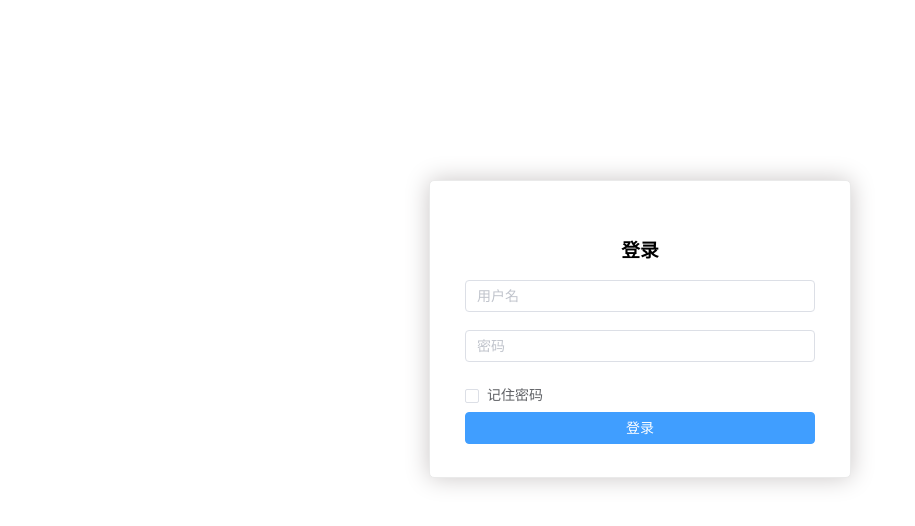
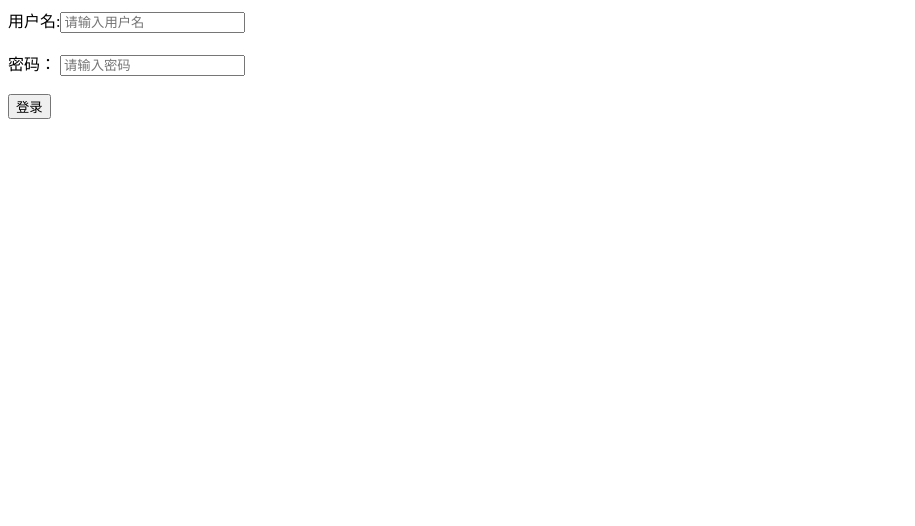
Before and after one commit to ershuaili/LearnVue, a Vue app: page / in a window 1280 px wide. Shown: the top 526 px of the page, without its empty margins (0-915 px from the left). Built offline with nearby package versions, Linux system fonts and the light colour scheme.

Commit message:
用户登录
Signed-off-by: shuai <liershuai.cn@gmail.com>

```diff
--- a/package.json
+++ b/package.json
@@ -8,9 +8,11 @@
     "lint": "vue-cli-service lint"
   },
   "dependencies": {
+    "axios": "^0.23.0",
     "core-js": "^3.6.5",
     "element-plus": "^1.1.0-beta.20",
     "vue": "^3.0.0",
+    "vue-axios": "^3.3.7",
     "vue-router": "^4.0.0-0",
     "vuex": "^4.0.0-0"
   },
--- a/public/index.html
+++ b/public/index.html
@@ -12,6 +12,5 @@
       <strong>We're sorry but <%= htmlWebpackPlugin.options.title %> doesn't work properly without JavaScript enabled. Please enable it to continue.</strong>
     </noscript>
     <div id="app"></div>
-    <!-- built files will be auto injected -->
   </body>
 </html>
--- a/src/main.js
+++ b/src/main.js
@@ -1,8 +1,13 @@
-import { createApp } from 'vue'
+import {createApp} from 'vue'
 import App from './App.vue'
 import store from './store'
 import router from './router'
+// 引入elementUI
 import ElementPlus from 'element-plus'
-import 'element-plus/dist/index.css';
+import 'element-plus/dist/index.css'
+// 引入axios
+import axios from 'axios'
+// 设置反向代理，前端请求默认发送到 http://localhost:8080/api
+axios.defaults.baseURL = 'http://localhost:8081'
 
 createApp(App).use(router).use(store).use(ElementPlus).mount('#app')
--- a/src/views/Login.vue
+++ b/src/views/Login.vue
@@ -1,83 +1,44 @@
 <template>
-  <div class="login-container">
-    <el-form ref="myForm" :model="myForm" :rules="myRule" class="demo-ruleForm login-page" label-position="left"
-             label-width="0px" status-icon>
-      <h3 class="title">登录</h3>
-      <el-form-item prop="username">
-        <el-input v-model="myForm.username" auto-complete="off" placeholder="用户名" type="text"/>
-      </el-form-item>
-      <el-form-item prop="password">
-        <el-input v-model="myForm.password" auto-complete="off" placeholder="密码" type="password"/>
-      </el-form-item>
-      <el-checkbox v-model="checked" class="rememberMe">记住密码
-      </el-checkbox>
-      <el-form-item style="width:100%;">
-        <el-button :loading="logining" style="width:100%;" type="primary" @click="handleSubmit">登录</el-button>
-      </el-form-item>
-    </el-form>
+  <div>
+    用户名:<input v-model="loginForm.name" placeholder="请输入用户名" type="text"/>
+    <br><br>
+    密码： <input v-model="loginForm.password" placeholder="请输入密码" type="password"/>
+    <br><br>
+    <button v-on:click="login">登录</button>
   </div>
 </template>
 
 <script>
+
+import axios from "axios";
+
 export default {
+  name: 'Login',
   data() {
     return {
-      logining: false,
-      myForm: {
-        username: '',
-        password: '',
+      loginForm: {
+        name: '',
+        password: ''
       },
-      myRule: {
-        username: [{required: true, message: '请输入账号', trigger: 'blur'}],
-        password: [{required: true, message: '请输入密码', trigger: 'blur'}]
-      },
-      checked: false
+      responseResult: []
     }
   },
-  // 验证用户名和密码
   methods: {
-    handleSubmit() {
-      this.$refs.myForm.validate((valid) => {
-        if (valid) {
-          this.logining = true;
-          if (this.myForm.username === 'admin' && this.myForm.password === '123456') {
-            this.logining = false;
-            sessionStorage.setItem('user', this.myForm.username);
-            this.$router.push({path: '/about'});
-          } else {
-            this.logining = false;
-            this.$alert('账号或密码错误', '温馨提示', {
-              confirmButtonText: '确定'
-            })
-          }
-        } else {
-          console.log('error submit!');
-          return false;
-        }
-      })
+    login() {
+      let params = new URLSearchParams();
+      params.append("name", this.loginForm.name)
+      params.append("password", this.loginForm.password)
+      axios.post('/b', params)
+          .then(successResponse => {
+            if (successResponse.data === 200) {
+              this.$router.replace({path: '/home'})
+            } else {
+              alert("用户名或密码错误");
+            }
+          }).catch(function (error) {
+        console.log(error);
+      });
     }
   }
-};
+}
 </script>
-
-<style>
-.login-container {
-  width: 100%;
-  height: 100%;
-}
-
-.title {
-  text-align: center;
-}
-
-.login-page {
-  -webkit-border-radius: 5px;
-  border-radius: 5px;
-  margin: 180px auto;
-  width: 350px;
-  padding: 35px 35px 15px;
-  background: #fff;
-  border: 1px solid #eaeaea;
-  box-shadow: 0 0 25px #cac6c6;
-}
-</style>
```
Also changed, not shown: src/utils/request.js (added), 1 other file (tests, documents, lock files or other folders).
